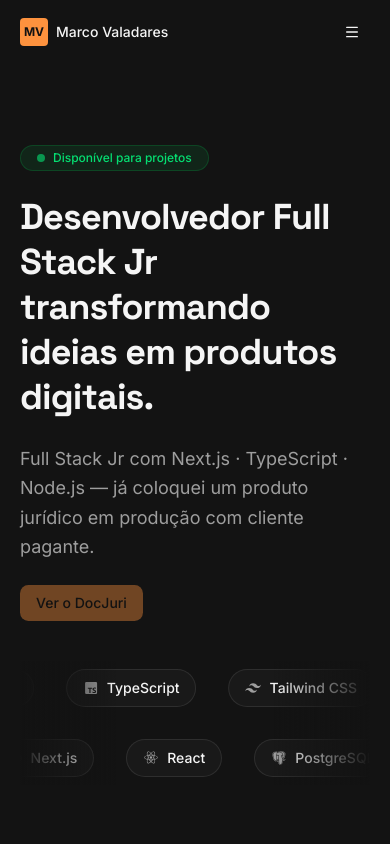
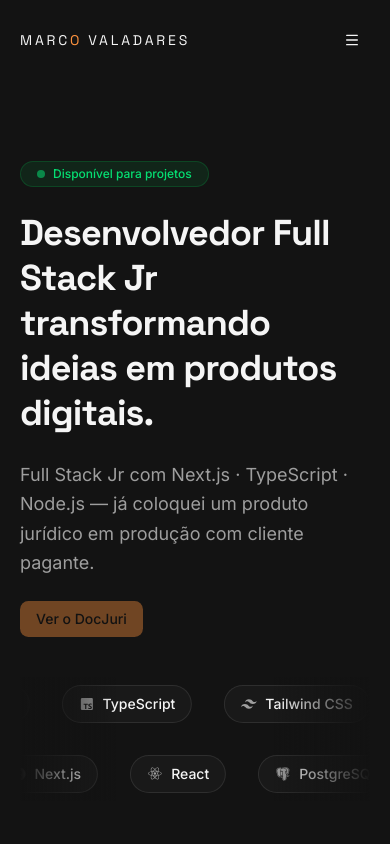
Before and after one commit to marcovaladaress/portfolio, a Next.js app: page / in a window 390 px wide. Shown: the top 844 px of the page. Built offline with nearby package versions, Linux system fonts and the light colour scheme.

Commit message:
feat(navbar): add text logo and journey link

```diff
--- a/app/_components/navbar.tsx
+++ b/app/_components/navbar.tsx
@@ -2,17 +2,14 @@
 
 import { useState, useEffect } from "react";
 import { Button } from "@/components/ui/button";
-import {
-  Sheet,
-  SheetContent,
-  SheetTrigger,
-} from "@/components/ui/sheet";
+import { Sheet, SheetContent, SheetTrigger } from "@/components/ui/sheet";
 import { Menu } from "lucide-react";
 import Link from "next/link";
 
 const navLinks = [
   { label: "Sobre", href: "#about" },
   { label: "Projetos", href: "#projects" },
+  { label: "Trajetória", href: "#journey" },
   { label: "Stack", href: "#stack" },
 ];
 
@@ -29,58 +26,61 @@ const Navbar = () => {
     <header
       className={`sticky top-0 z-50 transition-all duration-300 ${
         scrolled
-          ? "bg-background/80 backdrop-blur-md border-b border-border"
-          : "bg-transparent border-b border-transparent"
+          ? "bg-background/80 border-border border-b backdrop-blur-md"
+          : "border-b border-transparent bg-transparent"
       }`}
     >
       <div className="container mx-auto px-5">
-        <div className="flex items-center justify-between h-16">
-          <div className="flex items-center gap-2">
-            <div className="bg-primary flex h-7 w-7 items-center justify-center rounded text-primary-foreground">
-              <span className="text-xs font-bold">MV</span>
-            </div>
-            <span className="text-sm font-medium">Marco Valadares</span>
-          </div>
+        <div className="flex h-20 items-center justify-between">
+          <Link
+            href="#"
+            className="font-display text-sm tracking-[0.2em] uppercase"
+          >
+            Marc<span className="text-primary">o</span> Valadares
+          </Link>
 
-          <nav className="hidden md:flex items-center gap-6">
+          <nav className="hidden items-center gap-8 md:flex">
             {navLinks.map((link) => (
               <Link
                 key={link.href}
                 href={link.href}
-                className="text-sm text-muted-foreground hover:text-foreground transition-colors"
+                className="text-muted-foreground hover:text-foreground text-xs tracking-widest uppercase transition-colors"
               >
                 {link.label}
               </Link>
             ))}
+            <Link
+              href="#contact"
+              className="border-foreground/60 hover:border-primary hover:text-primary rounded-full border px-5 py-2 text-xs tracking-widest uppercase transition-colors"
+            >
+              Contato
+            </Link>
           </nav>
-
-          <div className="hidden md:block">
-            <Button asChild size="sm">
-              <Link href="#contact">Entrar em contato</Link>
-            </Button>
-          </div>
 
           <div className="md:hidden">
             <Sheet>
               <SheetTrigger asChild>
-                <Button variant="ghost" size="icon">
+                <Button variant="ghost" size="icon" aria-label="Abrir menu">
                   <Menu className="h-5 w-5" />
                 </Button>
               </SheetTrigger>
               <SheetContent side="right" className="w-64">
-                <nav className="flex flex-col gap-4 mt-8">
+                <nav className="mt-12 flex flex-col gap-6 px-6">
                   {navLinks.map((link) => (
                     <Link
                       key={link.href}
                       href={link.href}
-                      className="text-sm text-muted-foreground hover:text-foreground transition-colors"
+                      className="text-muted-foreground hover:text-foreground text-sm tracking-widest uppercase transition-colors"
                     >
                       {link.label}
                     </Link>
                   ))}
-                  <Button asChild className="mt-4">
-                    <Link href="#contact">Falar comigo</Link>
-                  </Button>
+                  <Link
+                    href="#contact"
+                    className="bg-primary text-primary-foreground mt-4 rounded-full px-5 py-3 text-center text-xs font-semibold tracking-widest uppercase"
+                  >
+                    Contato
+                  </Link>
                 </nav>
               </SheetContent>
             </Sheet>
```
